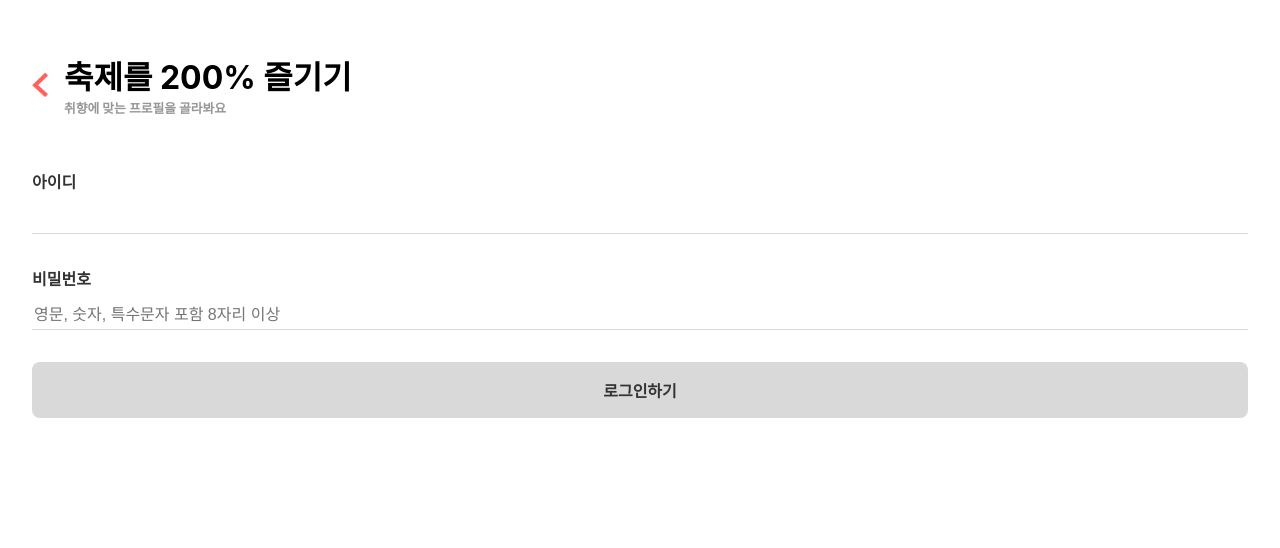
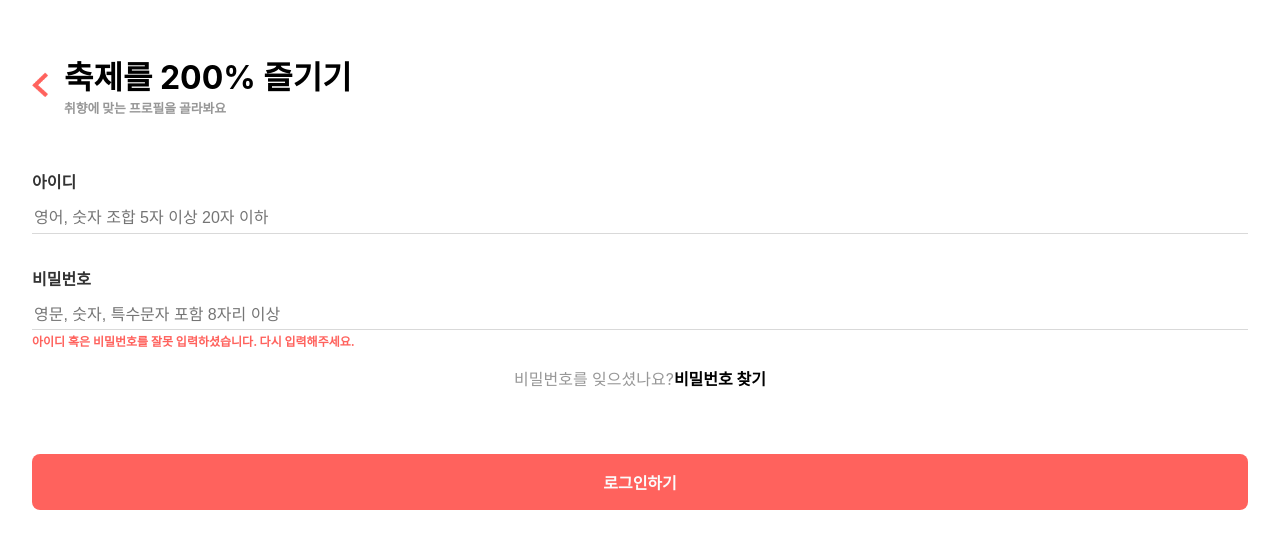
Before and after one commit to 9oormthon-univ/2024_BEOTKKOTTHON_TEAM_5_FE, a React (Create React App) app: page /login in a window 1280 px wide. Shown: the top 548 px of the page. Built offline with nearby package versions, Linux system fonts and the light colour scheme.

Commit message:
feat: 로그인 기능 구현

```diff
--- a/src/pages/root/LoginPage.jsx
+++ b/src/pages/root/LoginPage.jsx
@@ -15,14 +15,40 @@ const LoginPage = () => {
   const setIsLoggedIn = useSetRecoilState(isLoggedInState);
   const location = useLocation();
 
+  const [idTestFlag, setIdTestFlag] = useState(false);
+  const [pwTestFlag, setPwTestFlag] = useState(false);
+  const [loginResult, setLoginResult] = useState();
+  const [showWarning, setShowWarning] = useState();
+
+  const ID_REGEX = /^[a-z0-9]{5,20}$/;
+  const PW_REGEX = /^(?=.*[A-Za-z])(?=.*\d)(?=.*[\W_]).{8,16}$/;
+
   const [loginValue, setLoginValue] = useState({
     id: "",
     password: "",
   });
 
   const handleChange = (e) => {
-    console.log(e.target.value);
-    setLoginValue({
+
+    const { name, value } = e.target;
+
+    if(name === "id") {
+      if (ID_REGEX.test(value)) {
+        setIdTestFlag(false);
+      } else {
+        setIdTestFlag(true);
+      }
+    }
+
+    if (name === "password") {
+      if (PW_REGEX.test(value)) {
+        setPwTestFlag(false);
+      } else {
+        setPwTestFlag(true);
+      }
+    }
+
+    !idTestFlag && !pwTestFlag && setLoginValue({
       ...loginValue,
       [e.target.name]: e.target.value,
     });
@@ -31,20 +57,21 @@ const LoginPage = () => {
   const handleSubmit = async (e) => {
     e.preventDefault();
 
-    login(loginValue)
+    const result = login(loginValue)
       .then(() => {
         setIsLoggedIn(true);
       })
       .then(() => {
         navigate("/home");
       })
-      .catch((err) => console.error(err));
+      .catch((err) => err.response.data);
+      setLoginResult(result);
   };
 
-  const isDisabled = loginValue.id === "" || loginValue.password === "";
+  return (
+    <WrapForm onSubmit={handleSubmit}>
+      <WrapContent>
 
-  return (
-    <WrapContent onSubmit={handleSubmit}>
         {location.state?.alert && alert("로그인이 필요합니다.")}
         <HeaderPrev
           title={
@@ -60,6 +87,7 @@ const LoginPage = () => {
             name="id"
             type="text"
             onChange={handleChange}
+            placeholder={"영어, 숫자 조합 5자 이상 20자 이하"}
           />
         </div>
 
@@ -71,24 +99,48 @@ const LoginPage = () => {
             onChange={handleChange}
             placeholder={"영문, 숫자, 특수문자 포함 8자리 이상"}
           />
-        {/* {idTestFlag && pwTestFlag && (
+          {(loginResult!==200) && (
           <Tip>아이디 혹은 비밀번호를 잘못 입력하셨습니다. 다시 입력해주세요.</Tip>
-        )} */}
+        )}
         </div>
 
-      <Button size="large" type="submit" disabled={isDisabled}>
+      </WrapContent>
+      <WrapText>
+        비밀번호를 잊으셨나요?<span>비밀번호 찾기</span>
+      </WrapText>
+
+
+      <Button
+        size="large"
+        type="submit"
+        >
         로그인하기
       </Button>
-    </WrapContent>
+    </WrapForm>
   );
 };
 
 export default LoginPage;
 
-const WrapContent = styled.form`
+const WrapForm = styled.form`
+  padding: 2rem;
+`;
+const WrapContent = styled.div`
   display: grid;
   gap: 2rem;
-  padding: 2rem;
+
+`;
+const WrapText = styled.div`
+  display: flex;
+  justify-content: center;
+  color: #979797;
+  padding: 1rem 0 4rem 0;
+
+  span {
+    color: #000000;
+    font-weight: 700;
+  }
+
 `;
 const Tip = styled.small`
   font-size: 12px;
```
Lines whose indentation alone changed are shown as unchanged.
